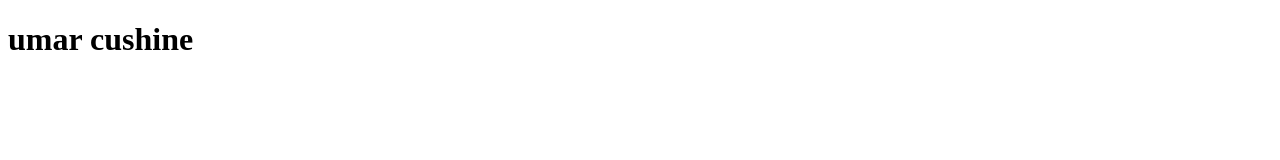
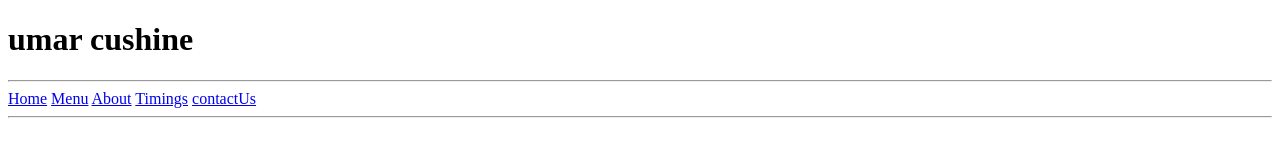
Before and after one commit to yammybajwa/html-assignment, a plain HTML site: page index.html in a window 1280 px wide. Drawn offline with Linux system fonts and the light colour scheme.

Commit message:
create link section

```diff
--- a/index.html
+++ b/index.html
@@ -11,6 +11,15 @@
         <div class="title">
             <h1>umar cushine</h1>
         </div>
+        <hr>
+        <div class="links">
+            <a href="#">Home</a>
+            <a href="#">Menu</a>
+            <a href="#">About</a>
+            <a href="#">Timings</a>
+            <a href="#">contactUs</a>
+        </div>
+        <hr>
     </div>
 </body>
 </html>
```
